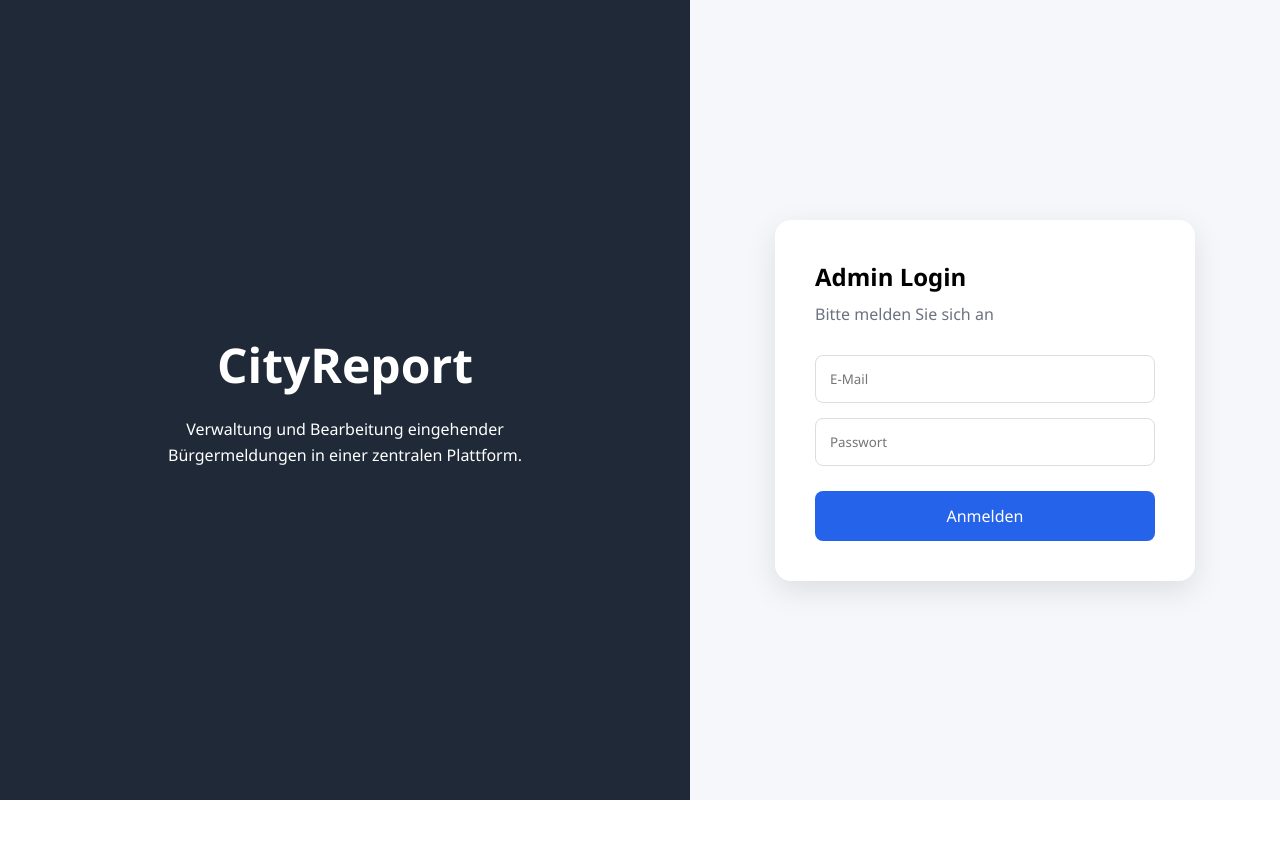
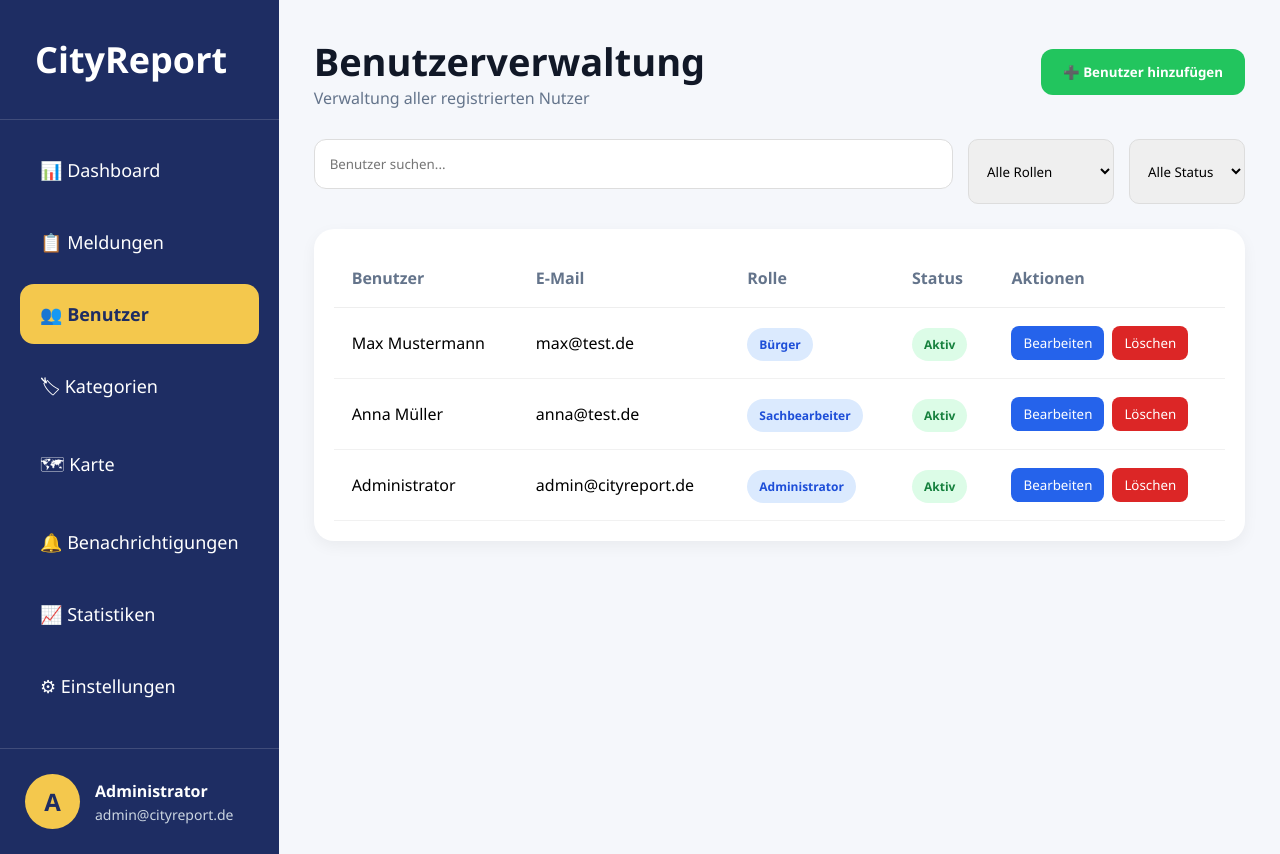
Before and after one commit to EsraaKrayym/infrastructure-reporting-system, a React (Create React App) app in the folder admin-web/: page /users in a window 1280 px wide. Before the commit this address led to /login. Before the commit the page ends 800 px from the top, so only its background shows below. Built offline with nearby package versions, Linux system fonts and the light colour scheme.

Commit message:
Initial commit

```diff
--- a/admin-web/src/App.js
+++ b/admin-web/src/App.js
@@ -4,6 +4,7 @@ import Dashboard from "./pages/Dashboard";
 import Benutzer from "./pages/Benutzer";
 import ReportsMap from "./pages/ReportsMap";
 import Reports from "./pages/Reports";
+
 
 function ProtectedRoute({ children }) {
   const token = localStorage.getItem("token");
@@ -33,12 +34,9 @@ function App() {
           />
             {/* Benutzer */}
             <Route
-                path="/benutzer"
-                element={
-                    <ProtectedRoute>
-                        <Benutzer />
-                    </ProtectedRoute>
-                }
+                path="/users"
+                element={<Benutzer
+                />}
             />
             <Route path="/map" element={<ReportsMap />} />
             <Route path="/reports" element={<Reports />} />
--- a/admin-web/src/pages/Benutzer.css
+++ b/admin-web/src/pages/Benutzer.css
@@ -1,27 +1,116 @@
-.accounts-container {
-    padding: 40px;
-    background: #111;
-    color: white;
-    min-height: 100vh;
+.layout{
+    display:flex;
+    min-height:100vh;
+    background:#f5f7fb;
 }
 
-table {
-    width: 100%;
-    border-collapse: collapse;
-    margin-top: 20px;
+.users-content{
+    flex:1;
+    padding:35px;
 }
 
-th, td {
-    padding: 12px;
-    border-bottom: 1px solid #333;
+.users-header{
+    display:flex;
+    justify-content:space-between;
+    align-items:center;
+    margin-bottom:30px;
 }
 
-button {
-    margin-right: 10px;
-    padding: 6px 10px;
-    background: #f15b64;
-    border: none;
-    color: white;
-    cursor: pointer;
-    border-radius: 5px;
+.users-header h1{
+    font-size:38px;
+    color:#111827;
 }
+
+.users-header p{
+    color:#64748b;
+}
+
+.add-user-btn{
+    background:#22c55e;
+    color:white;
+    border:none;
+    padding:14px 22px;
+    border-radius:12px;
+    cursor:pointer;
+    font-weight:700;
+}
+
+.filters{
+    display:flex;
+    gap:15px;
+    margin-bottom:25px;
+}
+
+.search-input{
+    flex:1;
+    padding:14px;
+    border:1px solid #ddd;
+    border-radius:10px;
+}
+
+.filters select{
+    padding:14px;
+    border-radius:10px;
+    border:1px solid #ddd;
+}
+
+.table-card{
+    background:white;
+    border-radius:20px;
+    padding:20px;
+    box-shadow:0 5px 15px rgba(0,0,0,.05);
+}
+
+table{
+    width:100%;
+    border-collapse:collapse;
+}
+
+th{
+    text-align:left;
+    padding:18px;
+    color:#64748b;
+    border-bottom:1px solid #eee;
+}
+
+td{
+    padding:18px;
+    border-bottom:1px solid #f1f1f1;
+}
+
+.role-badge{
+    background:#dbeafe;
+    color:#1d4ed8;
+    padding:8px 12px;
+    border-radius:20px;
+    font-size:12px;
+    font-weight:bold;
+}
+
+.status-badge{
+    background:#dcfce7;
+    color:#15803d;
+    padding:8px 12px;
+    border-radius:20px;
+    font-size:12px;
+    font-weight:bold;
+}
+
+.edit-btn{
+    background:#2563eb;
+    color:white;
+    border:none;
+    padding:8px 12px;
+    border-radius:8px;
+    margin-right:8px;
+    cursor:pointer;
+}
+
+.delete-btn{
+    background:#dc2626;
+    color:white;
+    border:none;
+    padding:8px 12px;
+    border-radius:8px;
+    cursor:pointer;
+}
--- a/admin-web/src/pages/Benutzer.jsx
+++ b/admin-web/src/pages/Benutzer.jsx
@@ -1,67 +1,189 @@
-import { useEffect, useState } from "react";
-import API from "../services/api";
+import { useState } from "react";
+import { Link } from "react-router-dom";
 import "./Benutzer.css";
 
 export default function Benutzer() {
-    const [users, setUsers] = useState([]);
 
-    const loadUsers = async () => {
-        const res = await API.get("/users");
-        setUsers(res.data);
-    };
-
-    useEffect(() => {
-        loadUsers();
-    }, []);
-
-    const handleBlock = async (id) => {
-        await API.put(`/users/${id}/block`);
-        loadUsers();
-    };
-
-    const handleDelete = async (id) => {
-        await API.delete(`/users/${id}`);
-        loadUsers();
-    };
+    const [users] = useState([
+        {
+            id: 1,
+            name: "Max Mustermann",
+            email: "max@test.de",
+            role: "Bürger",
+            status: "Aktiv"
+        },
+        {
+            id: 2,
+            name: "Anna Müller",
+            email: "anna@test.de",
+            role: "Sachbearbeiter",
+            status: "Aktiv"
+        },
+        {
+            id: 3,
+            name: "Administrator",
+            email: "admin@cityreport.de",
+            role: "Administrator",
+            status: "Aktiv"
+        }
+    ]);
 
     return (
-        <div className="accounts-container">
-            <h2>Accounts</h2>
+        <div className="layout">
+
+            {/* SIDEBAR */}
+            <div className="sidebar">
+
+                <div className="sidebar-header">
+                    <h1>CityReport</h1>
+                </div>
+
+                <div className="menu">
+
+                    <Link to="/dashboard" className="menu-item">
+                        📊 Dashboard
+                    </Link>
+
+                    <Link to="/reports" className="menu-item">
+                        📋 Meldungen
+                    </Link>
+
+                    <Link to="/users" className="menu-item active">
+                        👥 Benutzer
+                    </Link>
+
+                    <Link to="/categories" className="menu-item">
+                        🏷 Kategorien
+                    </Link>
+
+                    <Link to="/map" className="menu-item">
+                        🗺 Karte
+                    </Link>
+
+                    <Link to="/notifications" className="menu-item">
+                        🔔 Benachrichtigungen
+                    </Link>
+
+                    <Link to="/statistics" className="menu-item">
+                        📈 Statistiken
+                    </Link>
+
+                    <Link to="/settings" className="menu-item">
+                        ⚙ Einstellungen
+                    </Link>
+
+                </div>
+
+                <div className="admin-box">
+                    <div className="avatar">A</div>
+
+                    <div>
+                        <h4>Administrator</h4>
+                        <p>admin@cityreport.de</p>
+                    </div>
+                </div>
+
+            </div>
+
+            {/* CONTENT */}
+            <div className="users-content">
+
+                <div className="users-header">
+
+                    <div>
+                        <h1>Benutzerverwaltung</h1>
+                        <p>
+                            Verwaltung aller registrierten Nutzer
+                        </p>
+                    </div>
+
+                    <button className="add-user-btn">
+                        ➕ Benutzer hinzufügen
+                    </button>
+
+                </div>
+
+                <div className="filters">
+
+                    <input
+                        type="text"
+                        placeholder="Benutzer suchen..."
+                        className="search-input"
+                    />
+
+                    <select>
+                        <option>Alle Rollen</option>
+                        <option>Bürger</option>
+                        <option>Sachbearbeiter</option>
+                        <option>Administrator</option>
+                    </select>
+
+                    <select>
+                        <option>Alle Status</option>
+                        <option>Aktiv</option>
+                        <option>Inaktiv</option>
+                    </select>
+
+                </div>
+
+                <div className="table-card">
 
                     <table>
+
                         <thead>
                         <tr>
-                    <th>ID</th>
-                    <th>Name</th>
-                    <th>Email</th>
-                    <th>Role</th>
+                            <th>Benutzer</th>
+                            <th>E-Mail</th>
+                            <th>Rolle</th>
                             <th>Status</th>
-                    <th>Actions</th>
+                            <th>Aktionen</th>
                         </tr>
                         </thead>
 
                         <tbody>
-                {users.map((user) => (
+
+                        {users.map(user => (
+
                             <tr key={user.id}>
-                        <td>{user.id}</td>
+
                                 <td>{user.name}</td>
+
                                 <td>{user.email}</td>
-                        <td>{user.role}</td>
+
                                 <td>
-                            {user.blocked ? "Blocked ❌" : "Active ✅"}
+                                    <span className="role-badge">
+                                        {user.role}
+                                    </span>
                                 </td>
+
                                 <td>
-                            <button onClick={() => handleBlock(user.id)}>
-                                Block / Unblock
+                                    <span className="status-badge">
+                                        {user.status}
+                                    </span>
+                                </td>
+
+                                <td>
+                                    <button className="edit-btn">
+                                        Bearbeiten
                                     </button>
-                            <button onClick={() => handleDelete(user.id)}>
-                                Delete
+
+                                    <button className="delete-btn">
+                                        Löschen
                                     </button>
                                 </td>
+
                             </tr>
+
                         ))}
+
                         </tbody>
+
                     </table>
+
+                </div>
+
+            </div>
+
         </div>
     );
 }
```
Lines whose indentation alone changed are shown as unchanged.
